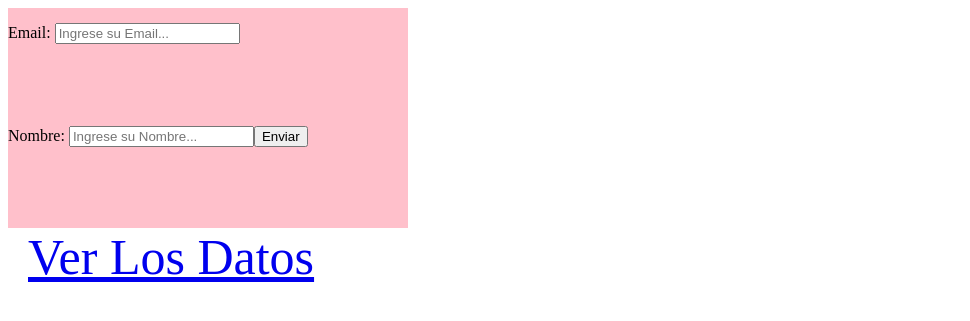
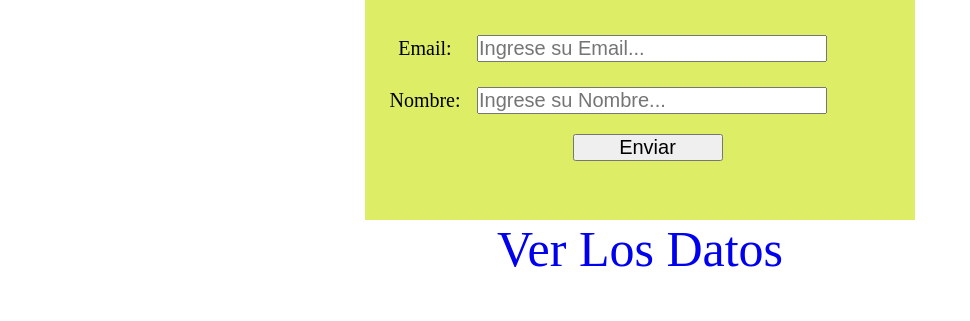
Before and after one commit to leandropfeifer1/iaes-lgi-2021, a PHP site: page /php-pineyro/index2.html in a window 1280 px wide. Shown: the top 321 px of the page, without its empty margins (0-970 px from the left). Run offline with PHP 8.4, Linux system fonts and the light colour scheme; some libraries are stand-ins or nearby versions.

Commit message:
First Commit javi-dev branch, agregado de fontawesome

```diff
--- a/index2.html
+++ b/index2.html
@@ -3,41 +3,25 @@
 	<head>
 		<meta charset="utf-8">
 		<title>Conexion a base de datos</title>
-		<style>
-			form{
-				background-color: #FFC0CB;
-				height: 220px;
-				width: 400px;
-				display: flex;
-				flex-direcion: column;
-				justify-content: start;
-				align-items: start;
-				flex-wrap: wrap;
-			}
-			.form-email{
-				margin-top: 15px;
-			}
-			div a{
-				margin: 20px;
-				font-size: 50px;
-			}
-
-		</style>
+		<link rel="stylesheet" href="style_main.css">
+		<link rel="stylesheet" href="https://use.fontawesome.com/releases/v5.8.1/css/all.css" integrity="sha384-50oBUHEmvpQ+1lW4y57PTFmhCaXp0ML5d60M1M7uH2+nqUivzIebhndOJK28anvf" crossorigin="anonymous">
 	</head>
 	<body>
 		<form method="get" action="bd.php">
-			<div class="form-email">
-				<label>Email: </label>
-				<input placeholder="Ingrese su Email..." type="text" name="correo"><br>
+			<div class="form-div">
+				<label class="label-form">Email: </label>
+				<input class="input-form" placeholder="Ingrese su Email..." type="text" name="correo"><br>
 			</div>
-			<div>
-				<label>Nombre: </label>
-				<input placeholder="Ingrese su Nombre..." type="text" name="nombre"><br>
+			<div class="form-div">
+				<label class="label-form">Nombre: </label>
+				<input class="input-form" placeholder="Ingrese su Nombre..." type="text" name="nombre"><br>
 			</div>
-			<div>
-				<input type="submit" value="Enviar">
+			<div id="div-boton" class="form-div">
+				<input id="btn-datos" type="submit" value="Enviar">
 			</div>
 		</form>
-	<div><a href="datos.php"> Ver Los Datos</a></div>
+	<div id="div-ver"><a href="datos.php"> Ver Los Datos</a></div>
 	</body>
 </html>
+
+<!--<i class="fas fa-edit"></i>-->
--- /dev/null
+++ b/style_main.css
@@ -0,0 +1,54 @@
+*{
+	box-sizing: border-box;
+	font-size: 20px;
+	margin: 0;
+	padding: 0;
+}
+form{
+	background-color: #DDEE66;
+	height: 220px;
+	width: 550px;
+	margin: auto;
+	padding-top: 15px;
+}
+.form-div{
+	margin-top: 15px;
+	margin-left: 15px;
+}
+div a{
+	font-size: 2.5em;
+	text-decoration: none;
+	display: inline-block;
+}
+#div-ver{
+	width: 100%;
+	text-align: center;
+}
+.label-form{
+	display: inline-block;
+	width: 90px;
+	text-align: center;
+}
+.input-form{
+	width: 350px;
+	margin: 5px 2px;
+}
+#btn-datos{
+	display: inline-block;
+	width: 150px;
+	margin: auto;
+}
+a:visited{
+	color: #366;
+}
+a:hover{
+	text-decoration: underline;
+}
+#btn-datos:hover{
+	background-color: #888;
+	color: #fff;
+	border-radius: 8px;
+}
+#div-boton{
+	text-align: center;
+}
```
Also changed, not shown: datos.php (+2 -36 lines), style_datos.css (added, +50 -0 lines).
